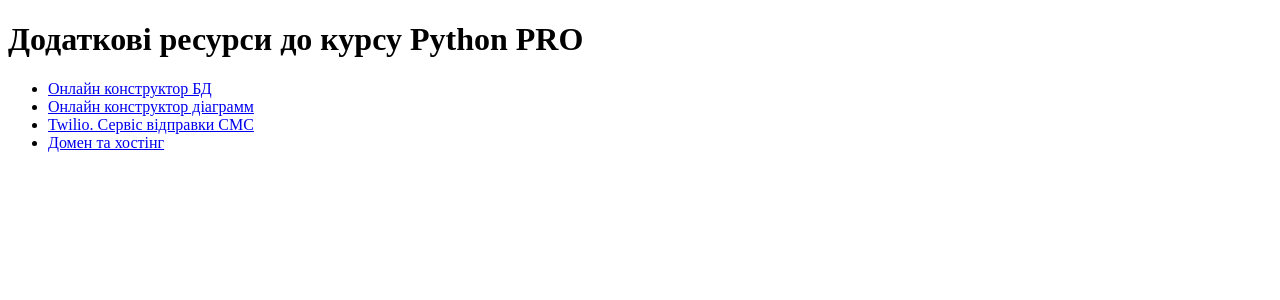
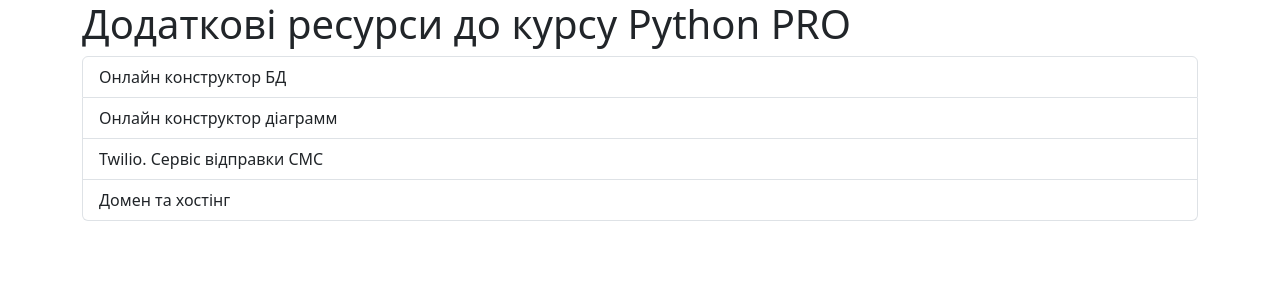
Before and after one commit to AtamanAA/hillel_py_pro_lesson14, a Django app: page / in a window 1280 px wide. Shown: the top 300 px of the page. Run offline with Django 4.2, Linux system fonts and the light colour scheme.

Commit message:
Update index.html

```diff
--- a/resources/templates/resources/index.html
+++ b/resources/templates/resources/index.html
@@ -3,17 +3,21 @@
 <head>
     <meta charset="UTF-8">
     <title>Resources</title>
+    <link href="https://cdn.jsdelivr.net/npm/bootstrap@5.3.0-alpha3/dist/css/bootstrap.min.css" rel="stylesheet" integrity="sha384-KK94CHFLLe+nY2dmCWGMq91rCGa5gtU4mk92HdvYe+M/SXH301p5ILy+dN9+nJOZ" crossorigin="anonymous">
 </head>
 <body>
-    <div>
+    <div class="container">
         <h1>Додаткові ресурси до курсу Python PRO</h1>
-        <ul>
-            <li><a href="https://erd.dbdesigner.net">Онлайн конструктор БД</a></li>
-            <li><a href="https://lucid.app">Онлайн конструктор діаграмм</a></li>
-            <li><a href="https://www.twilio.com/en-us">Twilio. Сервіс відправки СМС</a></li>
-            <li><a href="https://www.namecheap.com">Домен та хостінг</a></li>
-        </ul>
+
+        <div class="list-group">
+            <a href="https://erd.dbdesigner.net" class="list-group-item list-group-item-action">Онлайн конструктор БД</a>
+            <a href="https://lucid.app" class="list-group-item list-group-item-action">Онлайн конструктор діаграмм</a>
+            <a href="https://www.twilio.com/en-us" class="list-group-item list-group-item-action">Twilio. Сервіс відправки СМС</a>
+            <a href="https://www.namecheap.com" class="list-group-item list-group-item-action">Домен та хостінг</a>
+        </div>
     </div>
+
+    <script src="https://cdn.jsdelivr.net/npm/bootstrap@5.3.0-alpha3/dist/js/bootstrap.bundle.min.js" integrity="sha384-ENjdO4Dr2bkBIFxQpeoTz1HIcje39Wm4jDKdf19U8gI4ddQ3GYNS7NTKfAdVQSZe" crossorigin="anonymous"></script>
 
 </body>
 </html>
```
Also changed, not shown: notesite/urls.py (line endings or trailing spaces).
